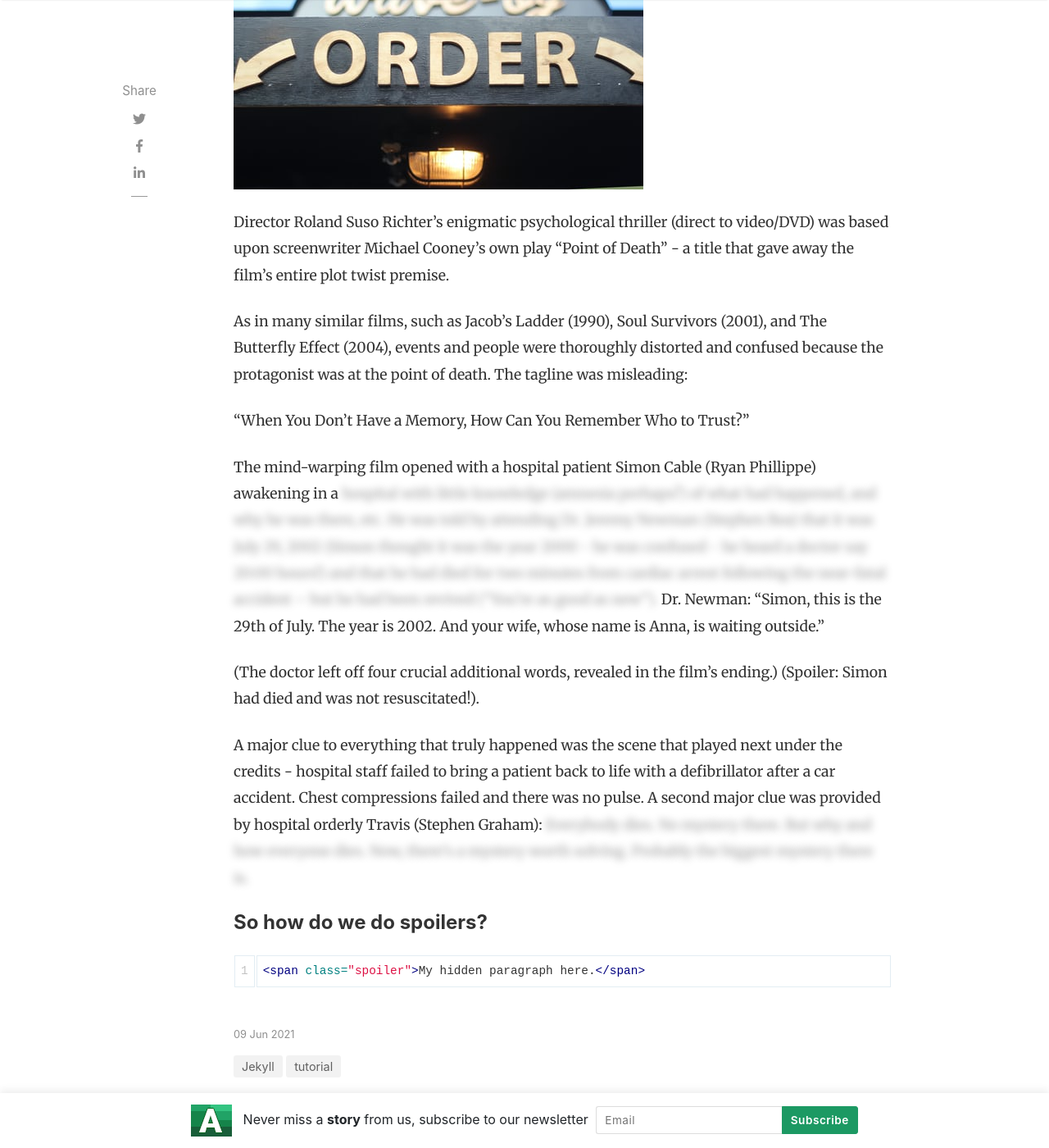
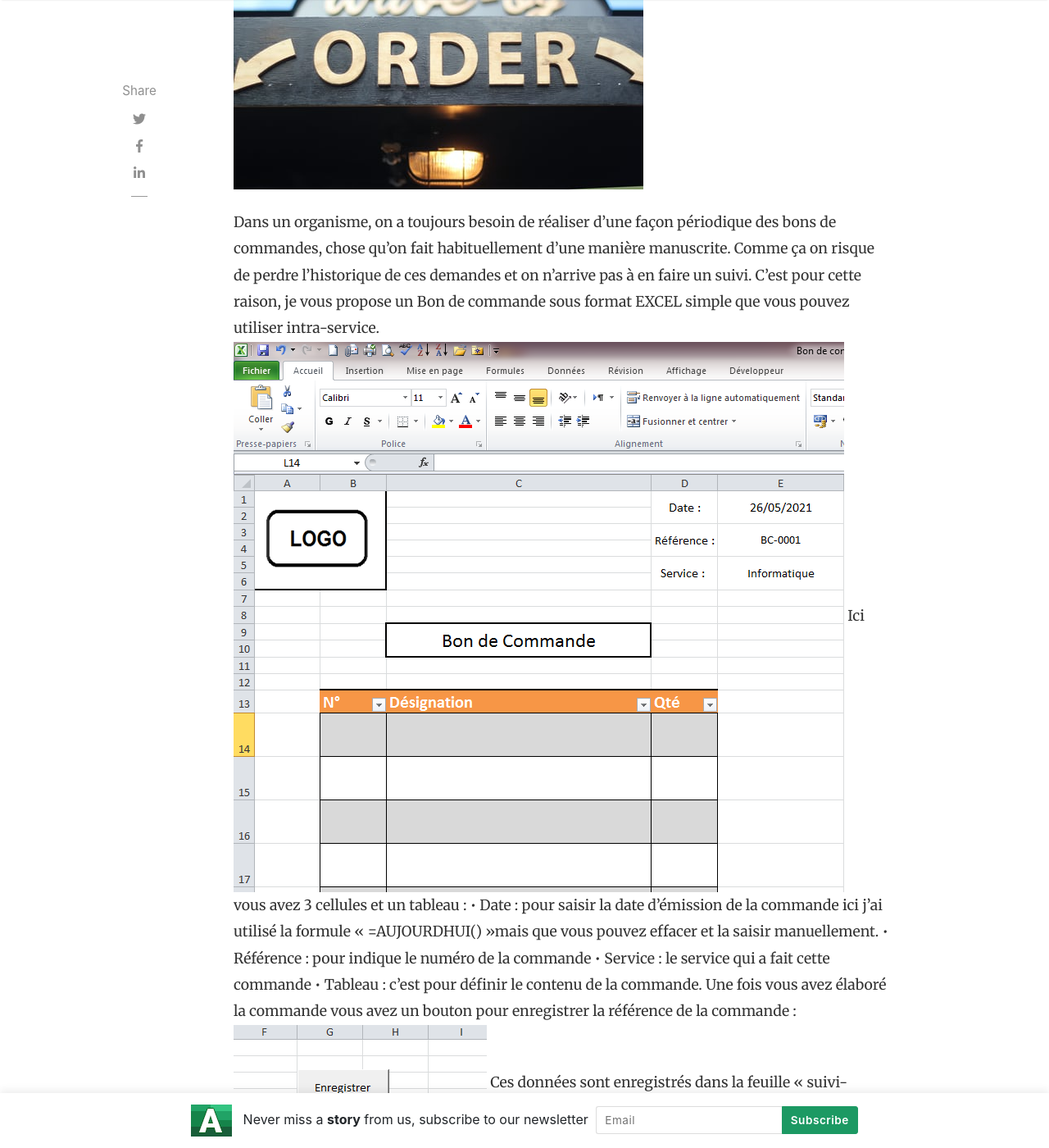
Before and after one commit to A-Ibtissam/excel-application, a Jekyll site: the page built from _posts/2021-06-09-Bon-commande.md, in a window 1280 px wide and 1400 px high, scrolled down 413 px. Shown: the whole window at 82% size. Built offline with Jekyll 4.4.1, drawn with Linux system fonts in a browser that asks for light colours; nearby versions of some CDN libraries; comment, search, counter and statistics services are not loaded; some of the changed text lies outside the part shown.

Commit message:
Update 2021-06-09-Bon-commande.md

````diff
--- a/_posts/2021-06-09-Bon-commande.md
+++ b/_posts/2021-06-09-Bon-commande.md
@@ -1,26 +1,24 @@
 ---
 layout: post
 title:  "Bon de commande"
-categories: [ Jekyll, tutorial ]
+categories: [ Gestion commerciale ]
 image: assets/images/gestion-commercial/bon_cmd.jfif
 featured: true
 hidden: true
+description : "application Excel pour réaliser un bon de commande facile et simple"
 ---
-
-Director Roland Suso Richter's enigmatic psychological thriller (direct to video/DVD) was based upon screenwriter Michael Cooney's own play "Point of Death" - a title that gave away the film's entire plot twist premise.
-
-As in many similar films, such as Jacob's Ladder (1990), Soul Survivors (2001), and The Butterfly Effect (2004), events and people were thoroughly distorted and confused because the protagonist was at the point of death. The tagline was misleading:
-
-"When You Don't Have a Memory, How Can You Remember Who to Trust?"
-
-The mind-warping film opened with a hospital patient Simon Cable (Ryan Phillippe) awakening in a <span class="spoiler"> hospital with little knowledge (amnesia perhaps?) of what had happened, and why he was there, etc. He was told by attending Dr. Jeremy Newman (Stephen Rea) that it was July 29, 2002 (Simon thought it was the year 2000 - he was confused - he heard a doctor say 20:00 hours!) and that he had died for two minutes from cardiac arrest following the near-fatal accident -- but he had been revived ("You're as good as new").</span> Dr. Newman: "Simon, this is the 29th of July. The year is 2002. And your wife, whose name is Anna, is waiting outside."
-
-(The doctor left off four crucial additional words, revealed in the film's ending.) (Spoiler: Simon had died and was not resuscitated!).
-
-A major clue to everything that truly happened was the scene that played next under the credits - hospital staff failed to bring a patient back to life with a defibrillator after a car accident. Chest compressions failed and there was no pulse. A second major clue was provided by hospital orderly Travis (Stephen Graham): <span class="spoiler">Everybody dies. No mystery there. But why and how everyone dies. Now, there's a mystery worth solving. Probably the biggest mystery there is.</span>
-
-#### So how do we do spoilers?
-
-```html
-<span class="spoiler">My hidden paragraph here.</span>
-```
+Dans un organisme, on a toujours besoin de réaliser d’une façon périodique des bons de commandes, chose qu’on fait habituellement d’une manière manuscrite. Comme ça on risque de perdre l’historique de ces demandes et on n’arrive pas à en faire un suivi.
+C’est pour cette raison, je vous propose un Bon de commande sous format EXCEL simple que vous pouvez utiliser intra-service.
+![bon de commande](../site/Bon_cmd/image1.png)
+Ici vous avez 3 cellules et un tableau :
+•	Date : pour saisir la date d’émission de la commande ici j’ai utilisé la formule « =AUJOURDHUI() »mais que vous pouvez effacer et la saisir manuellement.
+•	Référence : pour indique le numéro de la commande
+•	Service : le service qui a fait cette commande
+•	Tableau : c’est pour définir le contenu de la commande.
+Une fois vous avez élaboré la commande vous avez un bouton pour enregistrer la référence de la commande :
+![bon de commande](../site/Bon_cmd/image2.png)
+Ces données sont enregistrés dans la feuille « suivi-commande ».
+![bon de commande](../site/Bon_cmd/image3.png)
+Exemple :
+![bon de commande](../site/Bon_cmd/image4.png)
+![bon de commande](../site/Bon_cmd/image5.png)
````
